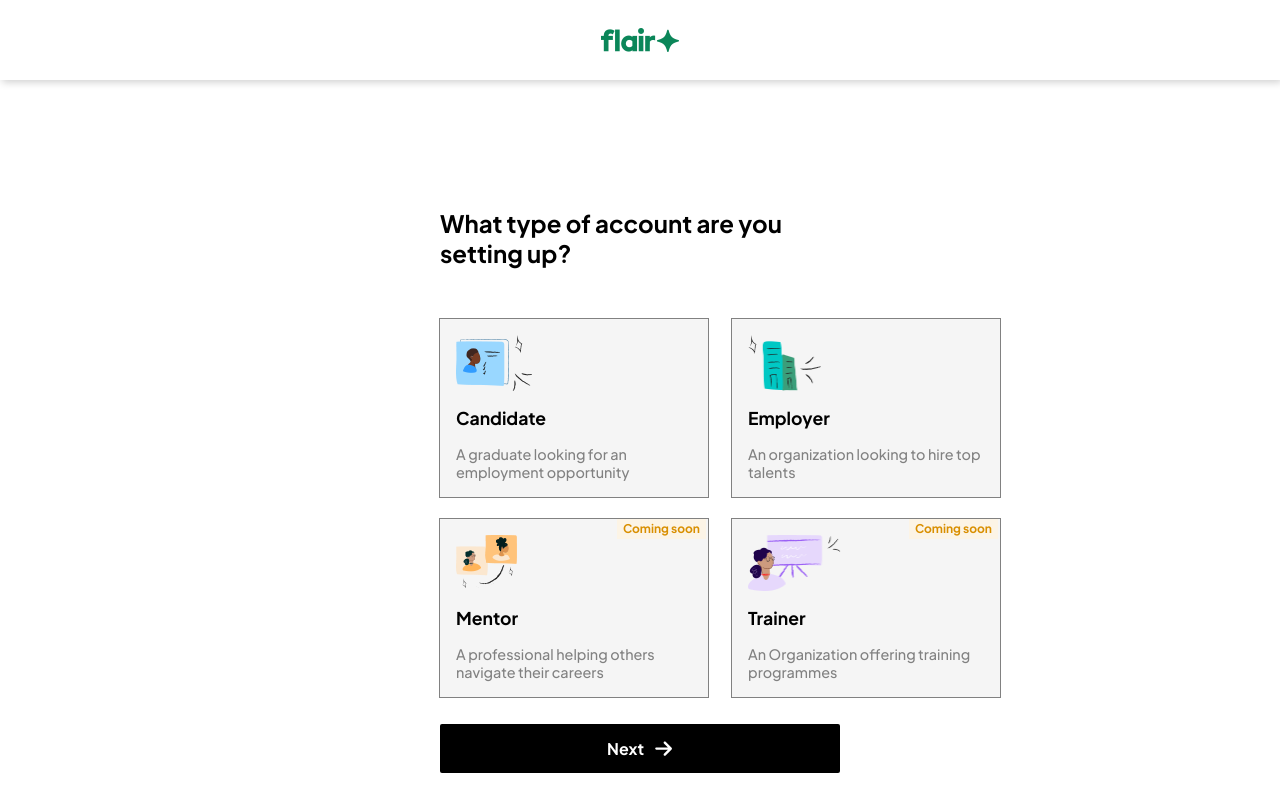
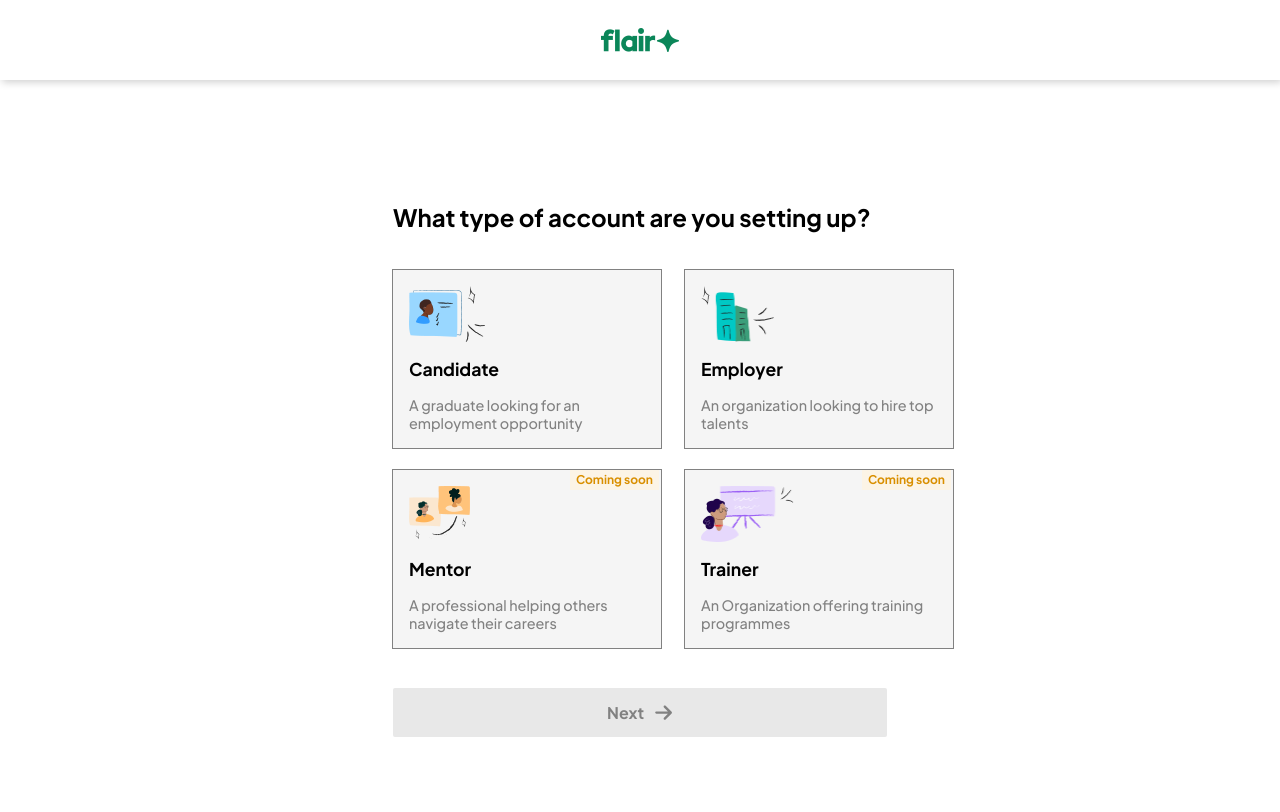
Before and after one commit to nkweku66/flair_inpath_project, a React (Vite) app: page /signup in a window 1280 px wide. Shown: the top 812 px of the page. Built offline with nearby package versions, Linux system fonts and the light colour scheme.

Commit message:
fix toggle state of button

```diff
--- a/src/pages/accountPage/AccountPage.styles.ts
+++ b/src/pages/accountPage/AccountPage.styles.ts
@@ -20,7 +20,7 @@ const AccountWrapper = styled.section`
     }
 
     @media screen and (min-width: 1024px){
-        padding: 104px 440px 302px 440px;
+        padding: 98px 393px 302px 393px;
     }
 `
 const CardsWrapper = styled.div`
@@ -34,7 +34,10 @@ const CardsWrapper = styled.div`
         display: grid;
         grid-template: repeat(2, 176px) / repeat(2, 268px);
         grid-gap: 24px;
+        justify-content: space-between;
+        align-items: flex-end;
         margin: 2.5em 0 2.5em 0;
+        // border: 1px solid red;
     }
 `
 
@@ -122,17 +125,17 @@ const Card = styled.div<AccountProps>`
     }
 `
 
-const Button = styled(Link)`
+const Button = styled(Link)<AccountProps>`
     width: 100%;
     display: flex;
     justify-content: center;
     align-items: center;
     font-weight: 700;
     font-family: "EudoxusSans", san-serif;
-    background-color: #000;
+    background-color: ${(props) => props.selected ? '#000' : '#E8E8E8'};
     border: none;
     border-radius: 2px;
-    color: #fff;
+    color: ${(props) => props.selected ? '#fff' : '#818181'};
     margin: 32px 0 62px 0;
     padding: 14px 0;
     cursor: pointer;
--- a/src/pages/accountPage/AccountPage.tsx
+++ b/src/pages/accountPage/AccountPage.tsx
@@ -44,7 +44,7 @@ const AccountPage = () => {
                 <S.CardsWrapper>
                     {Cards}
                 </S.CardsWrapper>
-                <S.Button to="/create">
+                <S.Button to="/create" selected={selectCardIndex !== null}>
                     Next
                     <S.ButtonArrow></S.ButtonArrow>
                 </S.Button>
```
